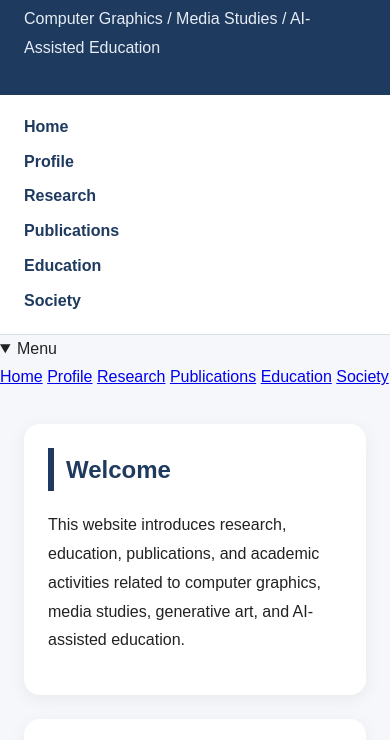
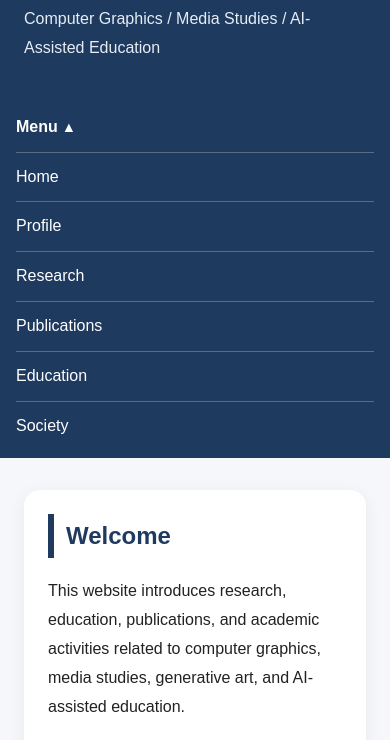
Before and after one commit to KONDOKunio/kondolab-new-site, a plain HTML site: page index.html in a window 390 px wide. Both pictures are taken after a click on the heading "Menu". Shown: the part 78-818 px from the top of the page. Drawn offline with Linux system fonts and the light colour scheme.

Commit message:
Add mobile dropdown menu

```diff
--- a/style.css
+++ b/style.css
@@ -343,3 +343,63 @@ ul {
   margin-bottom: 12px;
   line-height: 1.7;
 }
+
+/* Mobile dropdown navigation */
+
+.mobile-nav {
+  display: none;
+}
+
+.desktop-nav {
+  display: flex;
+}
+
+/* Smartphone only */
+@media screen and (max-width: 700px) {
+  .desktop-nav {
+    display: none !important;
+  }
+
+  .mobile-nav {
+    display: block !important;
+    background-color: #1f3a5f;
+    padding: 8px 16px;
+  }
+
+  .mobile-nav details {
+    color: #ffffff;
+  }
+
+  .mobile-nav summary {
+    cursor: pointer;
+    font-weight: bold;
+    padding: 10px 0;
+    color: #ffffff;
+    list-style: none;
+  }
+
+  .mobile-nav summary::-webkit-details-marker {
+    display: none;
+  }
+
+  .mobile-nav summary::after {
+    content: " ▼";
+    font-size: 0.9em;
+  }
+
+  .mobile-nav details[open] summary::after {
+    content: " ▲";
+  }
+
+  .mobile-nav a {
+    display: block;
+    color: #ffffff;
+    text-decoration: none;
+    padding: 10px 0;
+    border-top: 1px solid rgba(255, 255, 255, 0.25);
+  }
+
+  .mobile-nav a:hover {
+    background-color: rgba(255, 255, 255, 0.12);
+  }
+}
```
